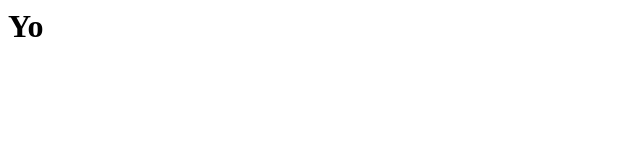
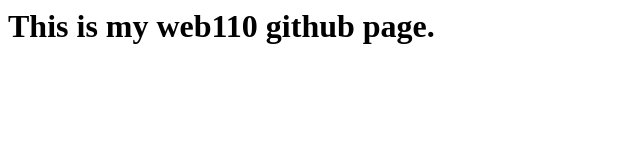
Before and after one commit to Pjeffer89/web110, a plain HTML site: page index.html in a window 1280 px wide. Shown: the whole page, without its empty margins (0-640 px from the left). Drawn offline with Linux system fonts and the light colour scheme.

Commit message:
Update index.html

```diff
--- a/index.html
+++ b/index.html
@@ -1 +1 @@
-<h1> Yo </h1>
+<h1> This is my web110 github page.</h1>
```
